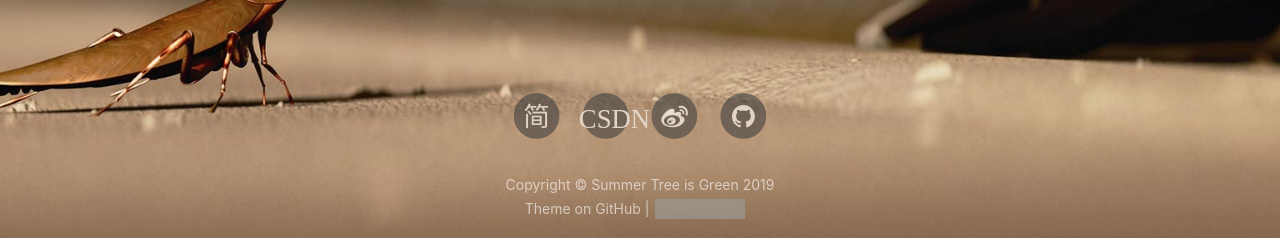
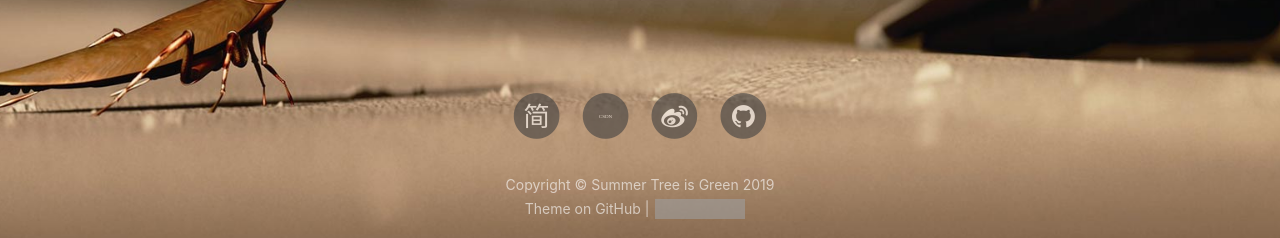
Before and after one commit to sxh1214/sxh1214.github.io, a Jekyll site: the page built from offline.html, in a window 1280 px wide. Shown: the part 659-897 px from the top of the page. Built offline with Jekyll 4.4.1, drawn with Linux system fonts in a browser that asks for light colours; nearby versions of some CDN libraries; comment, search, counter and statistics services are not loaded; grey boxes are pictures that could not be loaded.

Commit message:
change add CSDN

```diff
--- a/_includes/footer.html
+++ b/_includes/footer.html
@@ -31,7 +31,7 @@
                                 <a target="_blank" href="https://blog.csdn.net/{{ site.csdn_username }}">
                                     <span class="fa-stack fa-lg">
                                         <i class="fa fa-circle fa-stack-2x"></i>
-                                        <i class="fa  fa-stack fa-inverse">CSDN</i>
+                                        <i class="fa  fa-stack-1x fa-inverse " style="font-size: 5px;">CSDN</i>
                                     </span>
                                 </a>
                             </li>
--- a/_layouts/page.html
+++ b/_layouts/page.html
@@ -139,7 +139,7 @@
                                 <a target="_blank" href="https://blog.csdn.net/{{ site.csdn_username }}">
                                     <span class="fa-stack fa-lg">
                                         <i class="fa fa-circle fa-stack-2x"></i>
-                                        <i class="fa  fa-stack fa-inverse">CSDN</i>
+                                        <i class="fa  fa-stack-1x fa-inverse" style="font-size: 5px;">CSDN</i>
                                     </span>
                                 </a>
                             </li>
```
